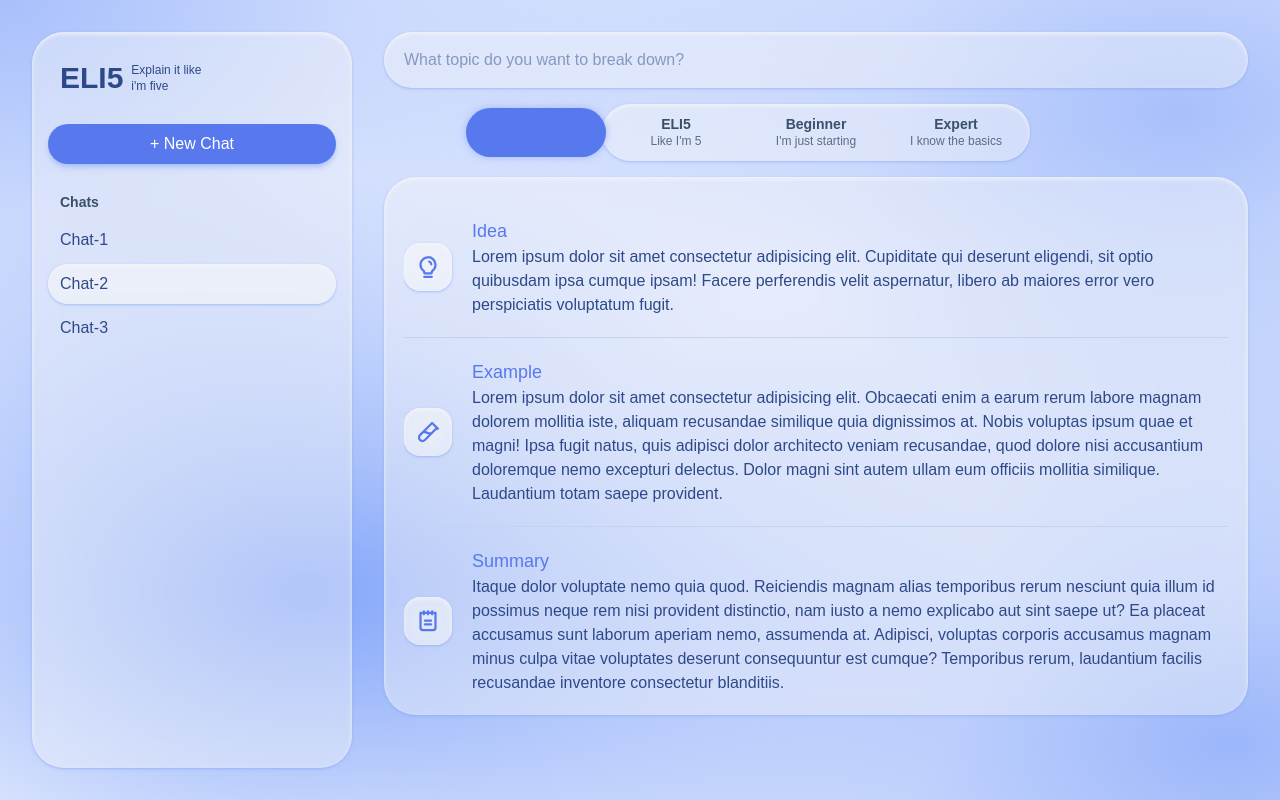
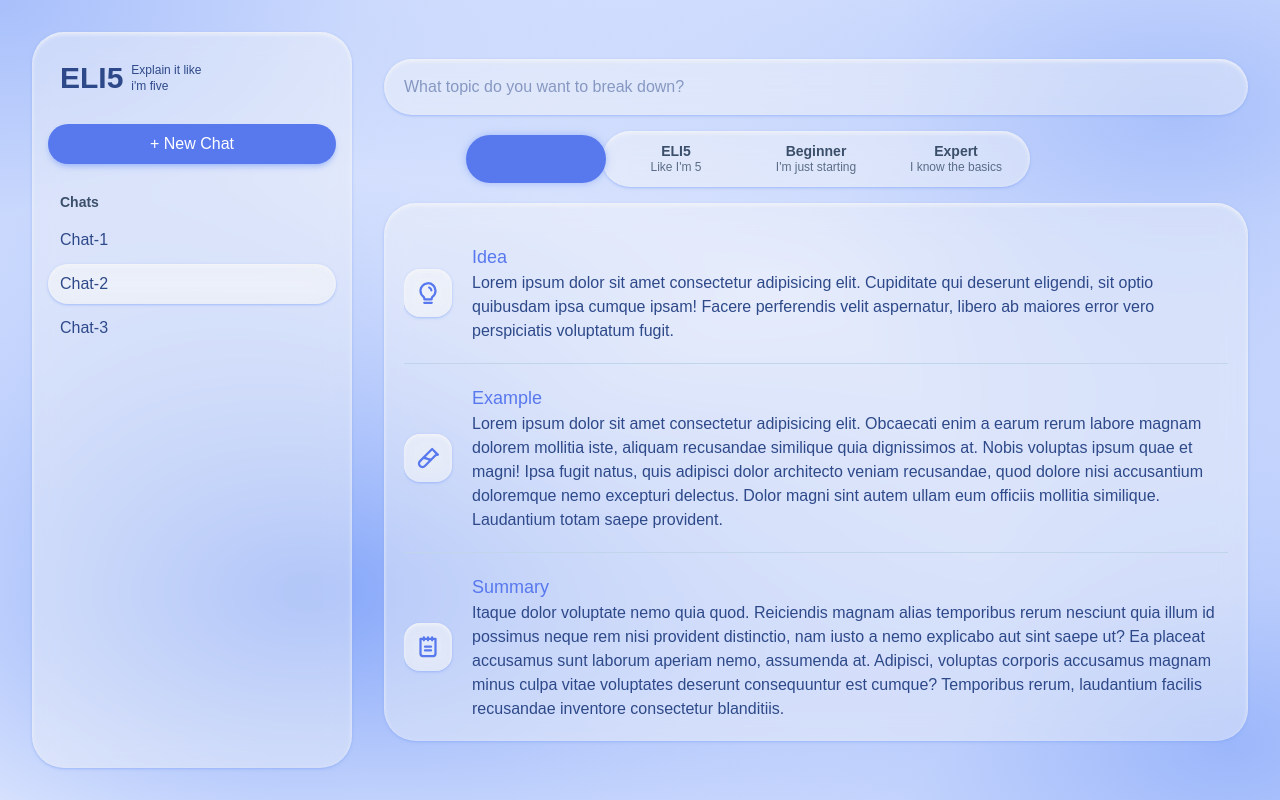
Before and after one commit to gr33b0k/eli5, a React (Vite) app: page / in a window 1280 px wide. Built offline with nearby package versions, Linux system fonts and the light colour scheme; a web font is replaced by a local one.

Commit message:
refactor: center everything on main layout

```diff
--- a/src/components/layout/MainLayout.jsx
+++ b/src/components/layout/MainLayout.jsx
@@ -4,7 +4,9 @@ function MainLayout({ children }) {
   return (
     <div className="bg-gradient relative flex h-screen overflow-hidden p-8">
       <Sidebar />
-      <main className="flex flex-1 flex-col gap-4 pl-8">{children}</main>
+      <main className="flex flex-1 flex-col justify-center gap-4 pl-8">
+        {children}
+      </main>
     </div>
   );
 }
```
